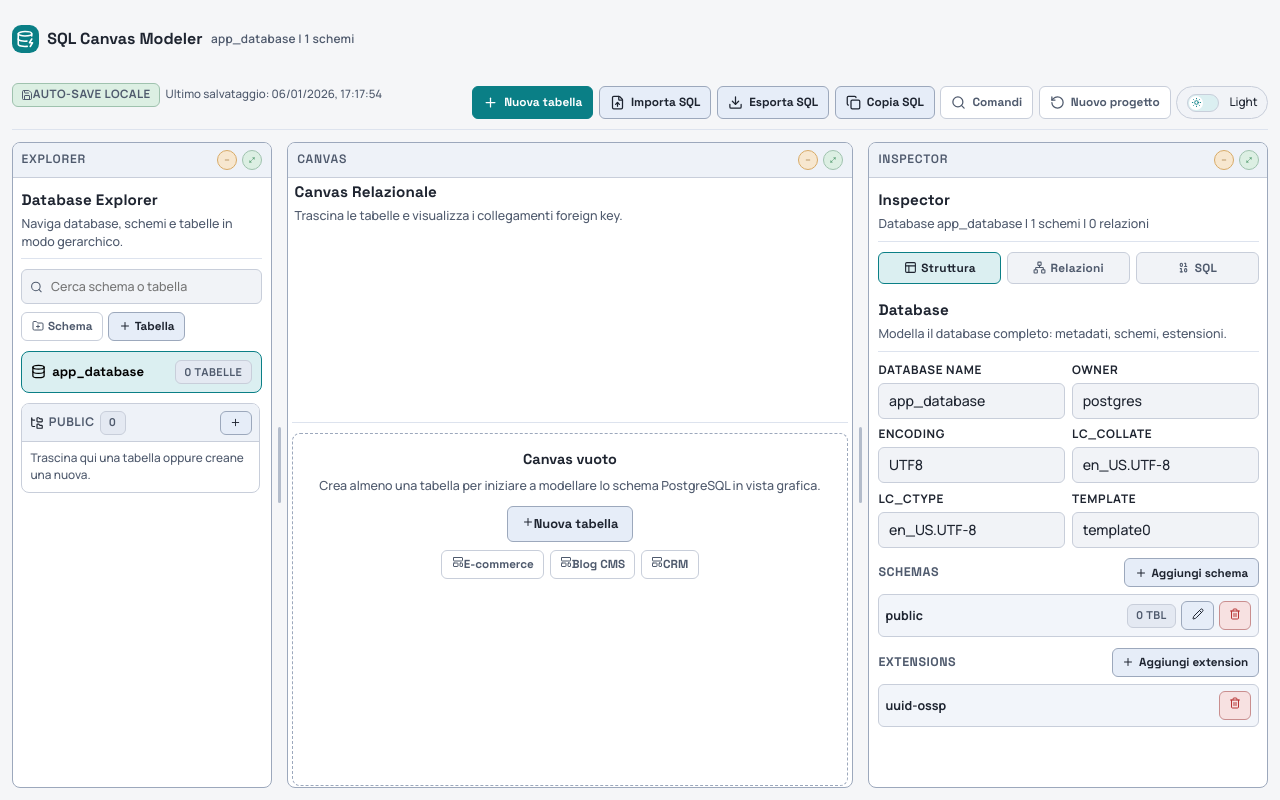
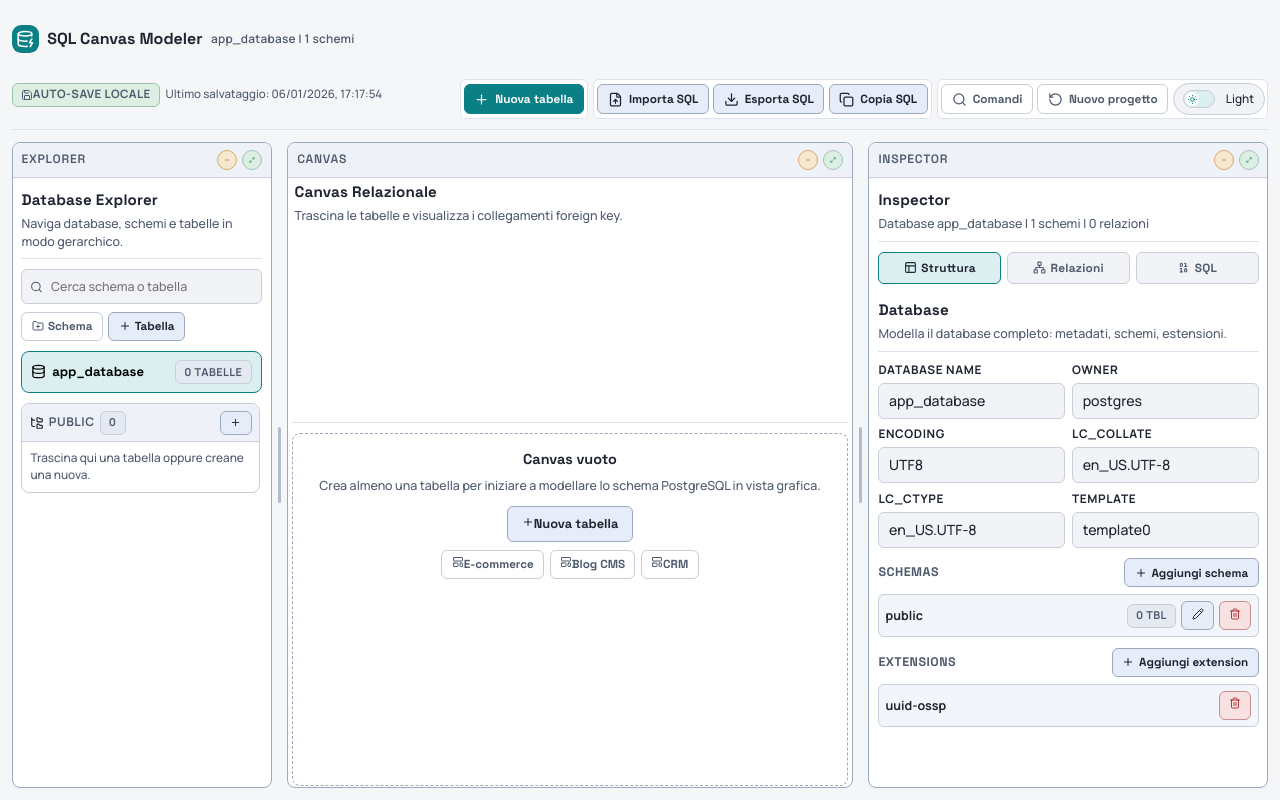
Before and after one commit to d4v3-rm/fe-react-sql-canva, a React (Vite) app: page / in a window 1280 px wide. Built offline with nearby package versions, Linux system fonts and the light colour scheme.

Commit message:
refactor(ui): regroup header actions into functional clusters

```diff
--- a/src/features/toolbar/Toolbar.module.scss
+++ b/src/features/toolbar/Toolbar.module.scss
@@ -55,16 +55,28 @@
   flex-wrap: wrap;
   justify-content: flex-end;
   align-self: end;
-  gap: 0.36rem;
+  gap: 0.34rem;
   min-width: 0;
+}
 
-  button {
-    display: inline-flex;
-    align-items: center;
-    gap: 0.38rem;
-    padding: 0.4rem 0.62rem;
-    font-size: 0.74rem;
-  }
+.actionGroup {
+  display: inline-flex;
+  align-items: center;
+  gap: 0.26rem;
+  padding: 0.18rem;
+  border: 1px solid t.$color-divider-soft;
+  border-radius: t.$radius-sm;
+  background: t.$color-surface;
+  min-width: 0;
+  flex-wrap: wrap;
+}
+
+.actionGroup button {
+  display: inline-flex;
+  align-items: center;
+  gap: 0.38rem;
+  padding: 0.38rem 0.6rem;
+  font-size: 0.74rem;
 }
 
 .themeSwitch {
@@ -151,5 +163,11 @@
   .actions {
     justify-content: flex-start;
     align-self: stretch;
+    gap: 0.3rem;
+  }
+
+  .actionGroup {
+    width: 100%;
+    justify-content: flex-start;
   }
 }
--- a/src/features/toolbar/Toolbar.tsx
+++ b/src/features/toolbar/Toolbar.tsx
@@ -88,10 +88,14 @@ export function Toolbar({ sqlScript, onOpenCommandPalette }: ToolbarProps) {
       </div>
 
       <div className={styles.actions}>
+        <div className={styles.actionGroup}>
           <Button variant="primary" onClick={addTable}>
             <Plus size={15} />
             Nuova tabella
           </Button>
+        </div>
+
+        <div className={styles.actionGroup}>
           <Button onClick={handleOpenImportDialog} disabled={importing}>
             <FileUp size={15} />
             Importa SQL
@@ -104,6 +108,9 @@ export function Toolbar({ sqlScript, onOpenCommandPalette }: ToolbarProps) {
             <Copy size={15} />
             {copyStatus === 'copied' ? 'Copiato' : copyStatus === 'error' ? 'Errore copia' : 'Copia SQL'}
           </Button>
+        </div>
+
+        <div className={styles.actionGroup}>
           <Button variant="ghost" onClick={onOpenCommandPalette} title="Apri command palette (Ctrl+K)">
             <Search size={15} />
             Comandi
@@ -126,6 +133,7 @@ export function Toolbar({ sqlScript, onOpenCommandPalette }: ToolbarProps) {
             <span>{theme === 'dark' ? 'Dark' : 'Light'}</span>
           </button>
         </div>
+      </div>
 
       <div className={styles.meta}>
         <Badge tone="success">
```
Lines whose indentation alone changed are shown as unchanged.
